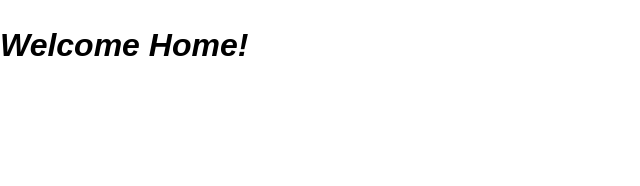
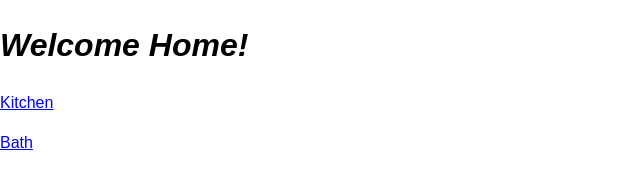
Before and after one commit to klp12990/learngithub, a plain HTML site: page index.html in a window 1280 px wide. Shown: the whole page, without its empty margins (0-640 px from the left). Drawn offline with Linux system fonts and the light colour scheme.

Commit message:
Added navigation for kitchen and bath

```diff
--- a/index.html
+++ b/index.html
@@ -7,6 +7,7 @@
   </head>
   <body>
     <h1>Welcome Home!</h1>
-
+    <p><a href="kitchen/index.html">Kitchen</a></p>
+    <p><a href="bath/index.html">Bath</a></p>
   </body>
 </html>
```
